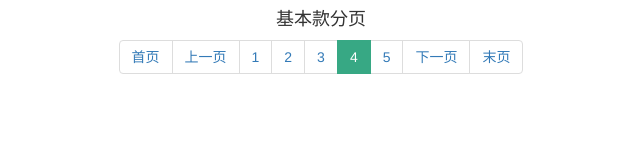
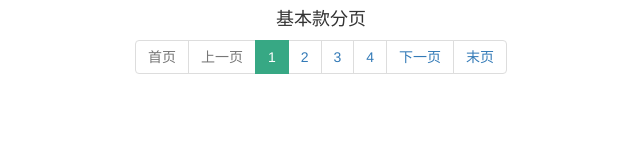
Before and after one commit to xiangxiong/angular-ui-pagination, a website built with webpack: page index.html in a window 1280 px wide. Shown: the whole page, without its empty margins (319-959 px from the left). Built offline with nearby package versions, Linux system fonts and the light colour scheme; some packages are replaced by stand-ins of ours; files whose address does not match are found by name.

Commit message:
1、新增调用示例.

```diff
--- a/index.html
+++ b/index.html
@@ -6,11 +6,11 @@
 </head>
 <body ng-app="app" >
 <center>
-    <div ng-controller="PaginationCtrl">
+    <div ng-controller="PaginationCtrl" ng-init="init()">
         <div class="row">
             <div class="col-12">
                 <h4>基本款分页</h4>
-                <ui uipagination total-items="totalItems" ng-model="currentPage" class="pagination" ng-change="pageChanged()"></ui>
+                <ui uipagination total-items="viewModel.totalItems" ng-model="viewModel.currentPage" class="pagination" ng-change="pageChanged()"></ui>
             </div>
         </div>
     </div>
--- a/index.js
+++ b/index.js
@@ -4,16 +4,39 @@
 import angular from 'angular';
 import './directives';
 
-var ngApp = angular.module('app',['angular-ui-pagination']);
-PaginationCtrl.$inject = ['$scope','$log'];
+var ngApp = angular.module('app', ['angular-ui-pagination']);
+PaginationCtrl.$inject = ['$scope','$http'];
 
-function  PaginationCtrl($scope,$log){
-    $scope.totalItems = 50;
-    $scope.currentPage = 4;
+function PaginationCtrl($scope, $http) {
+    $scope.viewModel = {
+        totalItems:40,      // 总记录数
+        currentPage: 1,     // 当前页（默认第一页）
+        tableData: {}
+    };
 
-    $scope.pageChanged = function()
-    {
-        // $log.log('Page changed to: ' + $scope.currentPage);
+    $scope.pageChanged = function () {
+        query($scope.viewModel.currentPage);
     };
+
+    // 初始化
+    $scope.init = function () {
+        query($scope.viewModel.currentPage);
+    }
+
+    // 查询
+    var query = function (currentPage) {
+        var  request = {
+            method: 'POST',
+            url: 'xxxx',
+            data: { pageNo: currentPage, pageSize: 10 }
+        };
+
+        $http(request)
+        .then(function (response) {
+               // $scope.viewModel.totalItems = response.data.rowCount;
+                $scope.viewModel.tableData = response.data;
+                console.log(response.data);
+         });
+    }
 }
-ngApp.controller("PaginationCtrl",PaginationCtrl);
+ngApp.controller("PaginationCtrl", PaginationCtrl);
```
Also changed, not shown: README.md.
